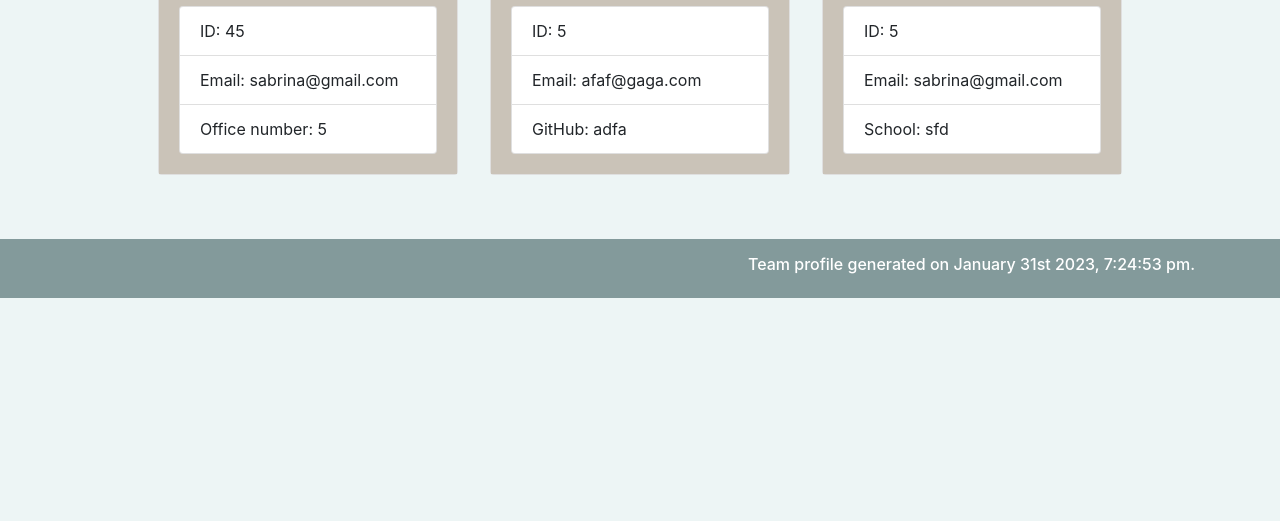
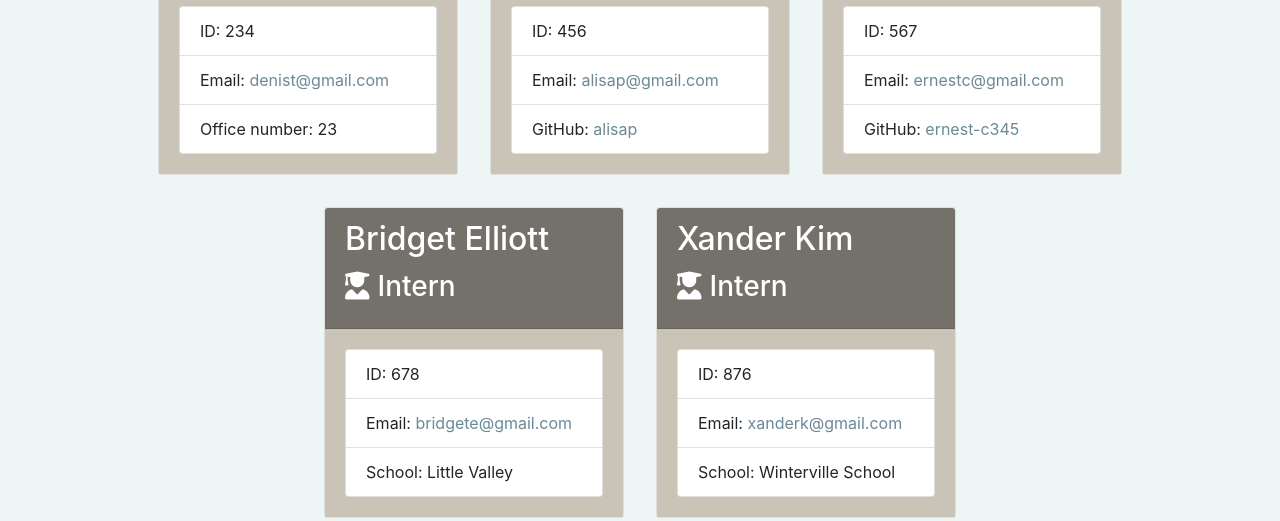
Before and after one commit to sabrina-martorelli/Team-Profile-Generator, a website: page output/team.html in a window 1280 px wide. Shown: the part 408-929 px from the top of the page. Before the commit the page ends 800 px from the top, so only its background shows below. Drawn offline with nearby package versions, Linux system fonts and the light colour scheme.

Commit message:
Amends link colours on css

```diff
--- a/assets/css/style.css
+++ b/assets/css/style.css
@@ -47,7 +47,7 @@
 
 .card-body a {
     text-decoration: none;
-    color: var(--primary-color) !important;
+    color: var(--primary) !important;
 }
 
 
```
Also changed, not shown: output/team.html.
